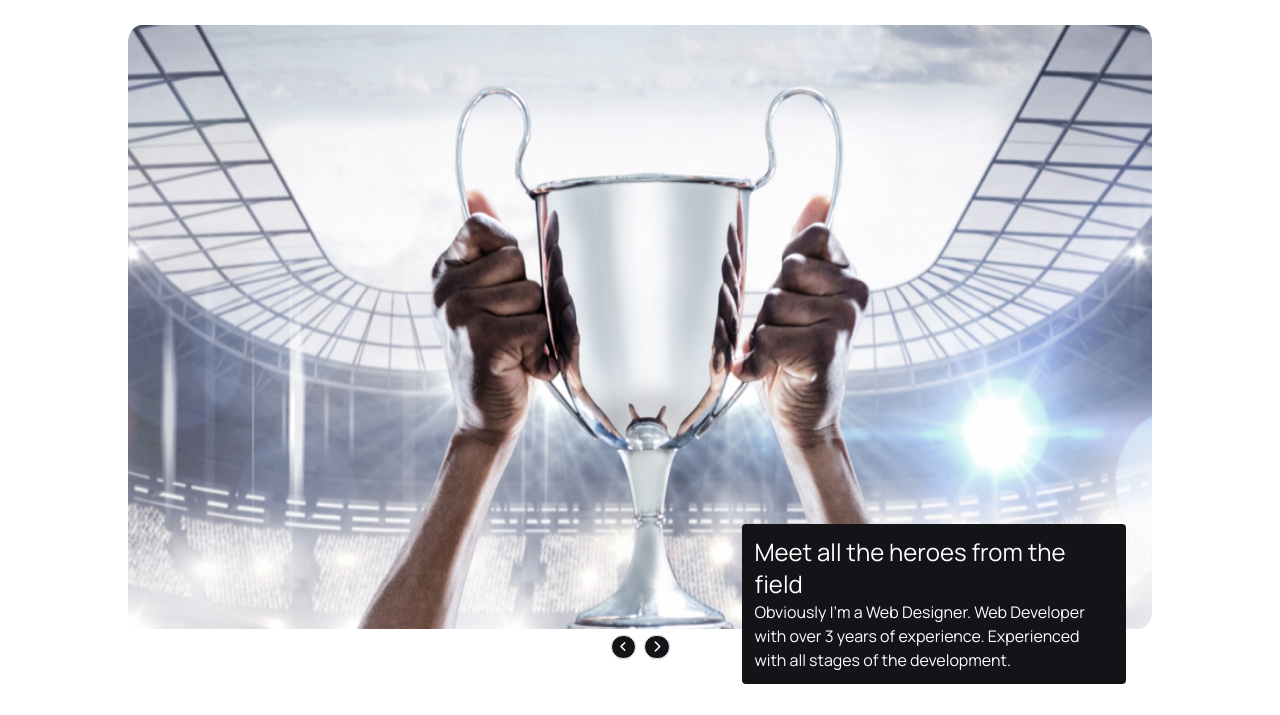
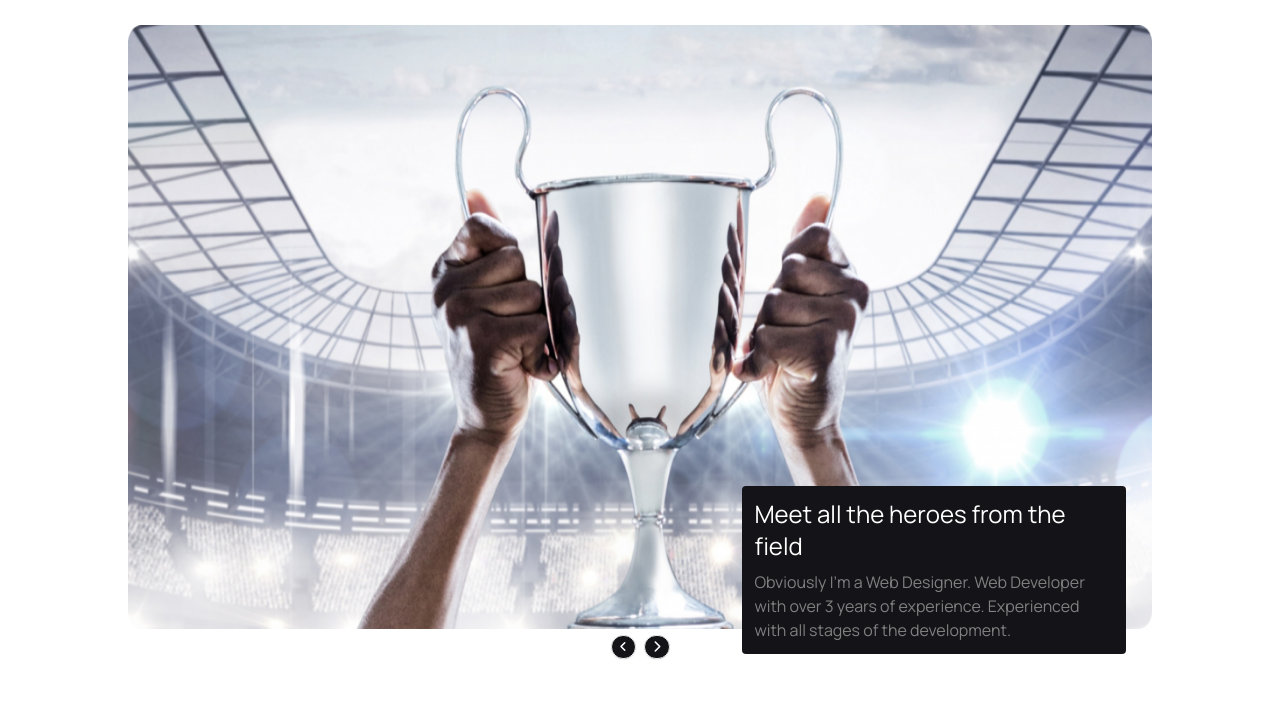
Before and after one commit to afrin823/Assignment-03, a plain HTML site: page disi.html in a window 1280 px wide. Shown: the part 85-800 px from the top of the page. Drawn offline with nearby package versions, Linux system fonts and the light colour scheme.

Commit message:
full projject compelete

```diff
--- a/disi.html
+++ b/disi.html
@@ -58,9 +58,9 @@
 
   <!-- banner-area-start -->
  <div class="w-[80%] mx-auto mt-8">
-  <div class="bg-[#131318] text-white w-[80%] lg:w-[30%] p-8 lg:p-3 absolute mt-[50%] mx-auto lg:mt-[39%] lg:mx-[48%] rounded">
+  <div class="bg-[#131318] text-white w-[80%] lg:w-[30%] p-8 lg:p-3 absolute mt-[50%] mx-auto lg:mt-[36%] lg:mx-[48%] rounded">
     <h3 class="text-2xl ">Meet all the heroes from the field</h3>
-    <p>Obviously I'm a Web Designer. Web Developer with over 3 years of experience. Experienced <br>with all stages of the development. </p>
+    <p class="text-[gray] mt-2">Obviously I'm a Web Designer. Web Developer with over 3 years of experience. Experienced with all stages of the development. </p>
   </div>
   <div class="carousel">
 
@@ -187,7 +187,7 @@
 
           <section class="my-24 flex gap-12 flex-col lg:flex-row">
             <div class="grid gap-8 grid-cols-1 md:grid-cols-2 flex-1">
-              <div class="row-span-2  rounded-lg px-8 py-2 flex justify-center items-center">
+              <div class="row-span-1 lg:row-span-2 md:row-span-2 rounded-lg px-8 py-2 flex justify-center items-center">
                   <div class="">
                       <img class="" src="Images/5.png" alt="">
                   </div>
@@ -308,6 +308,7 @@
 
 
     </main>
+
 
     <main class="container mx-auto w-[80%]">
       <section class="text-justify my-24">
```
